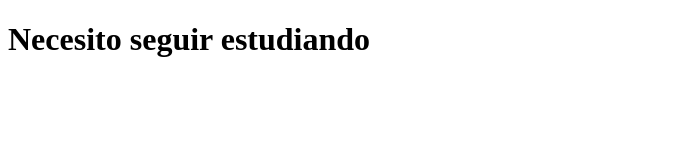
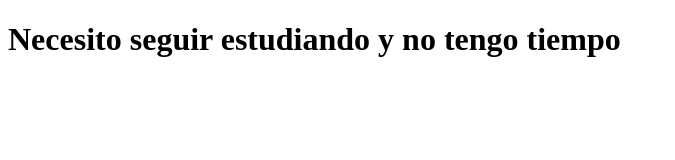
Before and after one commit to luisprado68/Hello_Git, a plain HTML site: page index.html in a window 1280 px wide. Shown: the whole page, without its empty margins (0-675 px from the left). Drawn offline with Linux system fonts and the light colour scheme.

Commit message:
se modifico titulo index

```diff
--- a/index.html
+++ b/index.html
@@ -7,6 +7,6 @@
     <title>Demo Git</title>
 </head>
 <body>
-    <h1>Necesito seguir estudiando</h1>
+    <h1>Necesito seguir estudiando y no tengo tiempo</h1>
 </body>
 </html>
```
